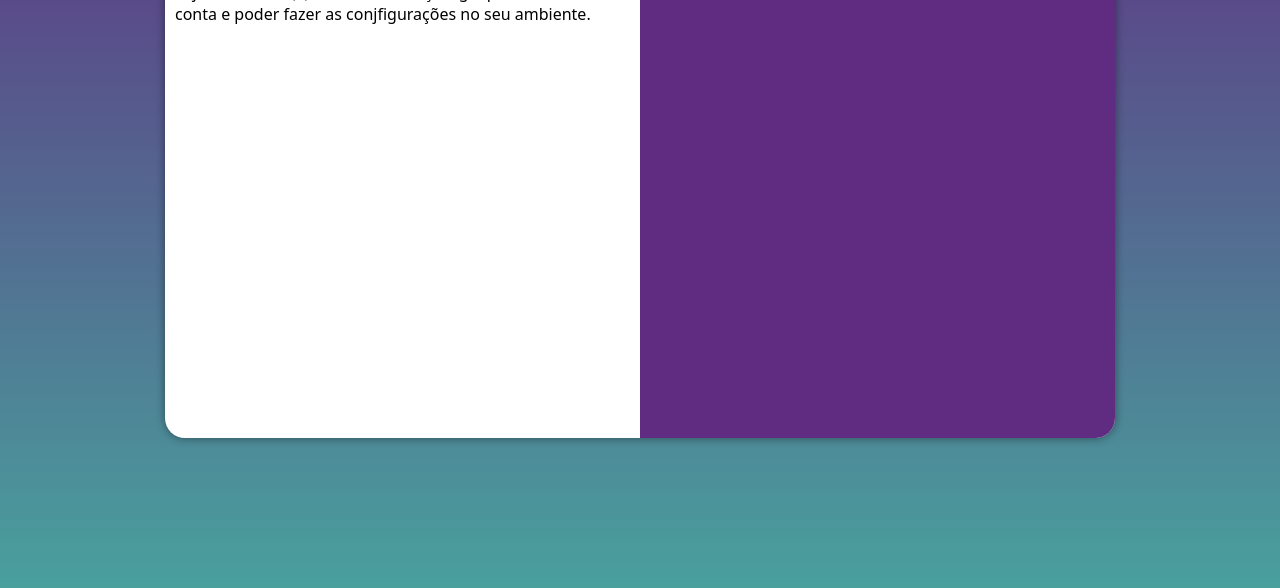
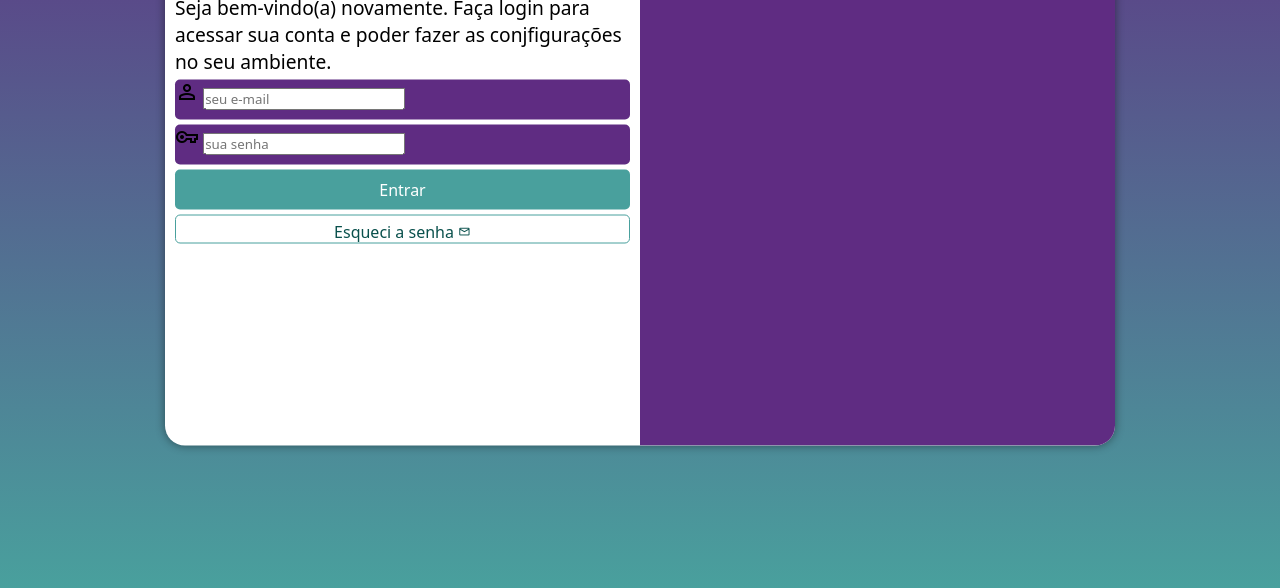
Before and after one commit to MarcusViniciusJose/projeto-login, a plain HTML site: page index.html in a window 1280 px wide. Shown: the part 212-800 px from the top of the page. Drawn offline with nearby package versions, Linux system fonts and the light colour scheme.

Commit message:
Tornando a tela de login mais atrativa

```diff
--- a/index.html
+++ b/index.html
@@ -5,6 +5,7 @@
     <meta charset="UTF-8">
     <meta http-equiv="X-UA-Compatible" content="IE=edge">
     <meta name="viewport" content="width=device-width, initial-scale=1.0">
+    <link href="https://fonts.googleapis.com/css2?family=Material+Symbols+Outlined" rel="stylesheet" />
     <link rel="stylesheet" href="style/style.css">
     <link rel="stylesheet" href="style/media-query.css">
     <title>Login</title>
@@ -21,8 +22,22 @@
                 <h1>Login</h1>
                 <p>Seja bem-vindo(a) novamente. Faça login para acessar sua conta e poder fazer as conjfigurações no seu
                     ambiente.</p>
-                <form action="login.php" method="post">
+                <form action="login.php" method="post" autocomplete="on">
+                    <div class="campo">
+                        <span class="material-symbols-outlined">person</span>
+                        <input type="email" name="login" id="ilogin" placeholder="seu e-mail" autocomplete="email"
+                            required maxlength="30">
+                        <label for="ilogin">Login</label>
+                    </div>
 
+                    <div class="campo">
+                        <span class="material-symbols-outlined">vpn_key</span>
+                        <input type="password" name="senha" id="isenha" placeholder="sua senha"
+                            autocomplete="current-password" required minlength="8" maxlength="20">
+                        <label for="isenha">Senha</label>
+                    </div>
+                    <input type="submit" value="Entrar">
+                    <a href="esqueci.html" class="botao">Esqueci a senha <span class="material-symbols-outlined">mail</span></a>
                 </form>
             </div>
         </section>
--- a/style/media-query.css
+++ b/style/media-query.css
@@ -44,4 +44,12 @@
         float: left;
         width: 50%;
     }
+
+    #formulario>h1 {
+        font-size: 2em;
+    }
+
+    #formulario>p {
+        font-size: 1.2em;
+    }
 }
--- a/style/style.css
+++ b/style/style.css
@@ -35,7 +35,7 @@ main {
 
     background-color: white;
     width: 250px;
-    height: 500px;
+    height: 515px;
     border-radius: 20px;
     box-shadow: 0px 0px 10px rgba(0, 0, 0, 0.452);
 
@@ -57,3 +57,66 @@ main {
     padding: 10px;
 
 }
+
+#formulario>h1 {
+    text-align: center;
+    margin-bottom: 10px;
+}
+
+#formulario>p {
+    font-size: 0.9em;
+}
+
+form>.campo {
+    background-color: #5f2c82;
+    display: block;
+    width: 100%;
+    height: 40px;
+    border-radius: 5px;
+    margin: 5px 0px;
+
+}
+
+.campo>label {
+    display: none;
+}
+
+form>input[type=submit] {
+    display: block;
+    font-size: 1em;
+    width: 100%;
+    height: 40px;
+    background-color: #49a09d;
+    color: white;
+    border: none;
+    border-radius: 5px;
+    cursor: pointer;
+}
+
+form>input[type=submit]:hover {
+    background-color: #09504c;
+}
+
+form>.botao {
+    display: block;
+    text-align: center;
+    font-size: 1em;
+    width: 100%;
+    height: 40%;
+    padding-top: 5px;
+    margin-top: 5px;
+    background-color: white;
+    color: #09504c;
+    border: 1px solid #49a09d;
+    border-radius: 5px;
+    text-decoration: none;
+
+}
+
+form>.botao:hover {
+    background-color: #46cac6;
+}
+
+form>.botao>span {
+    font-size: 0.8em;
+}
```
